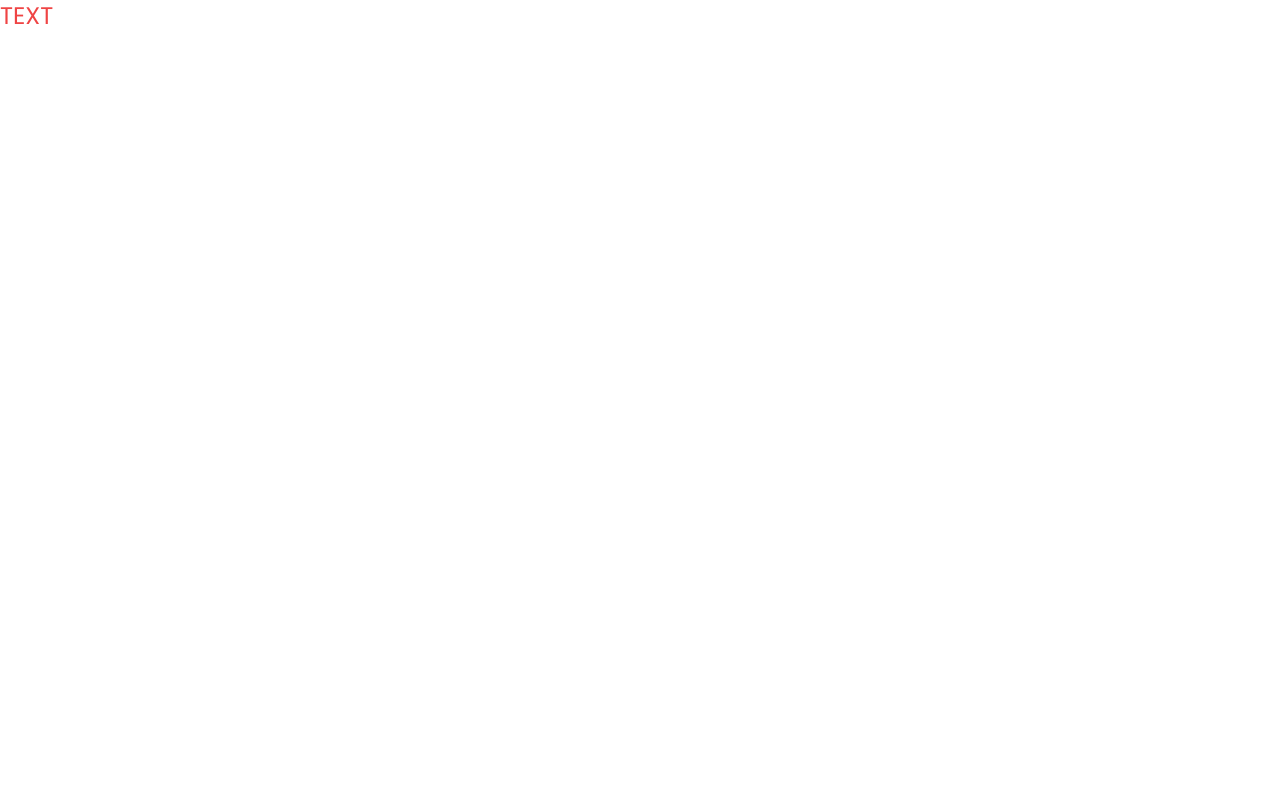
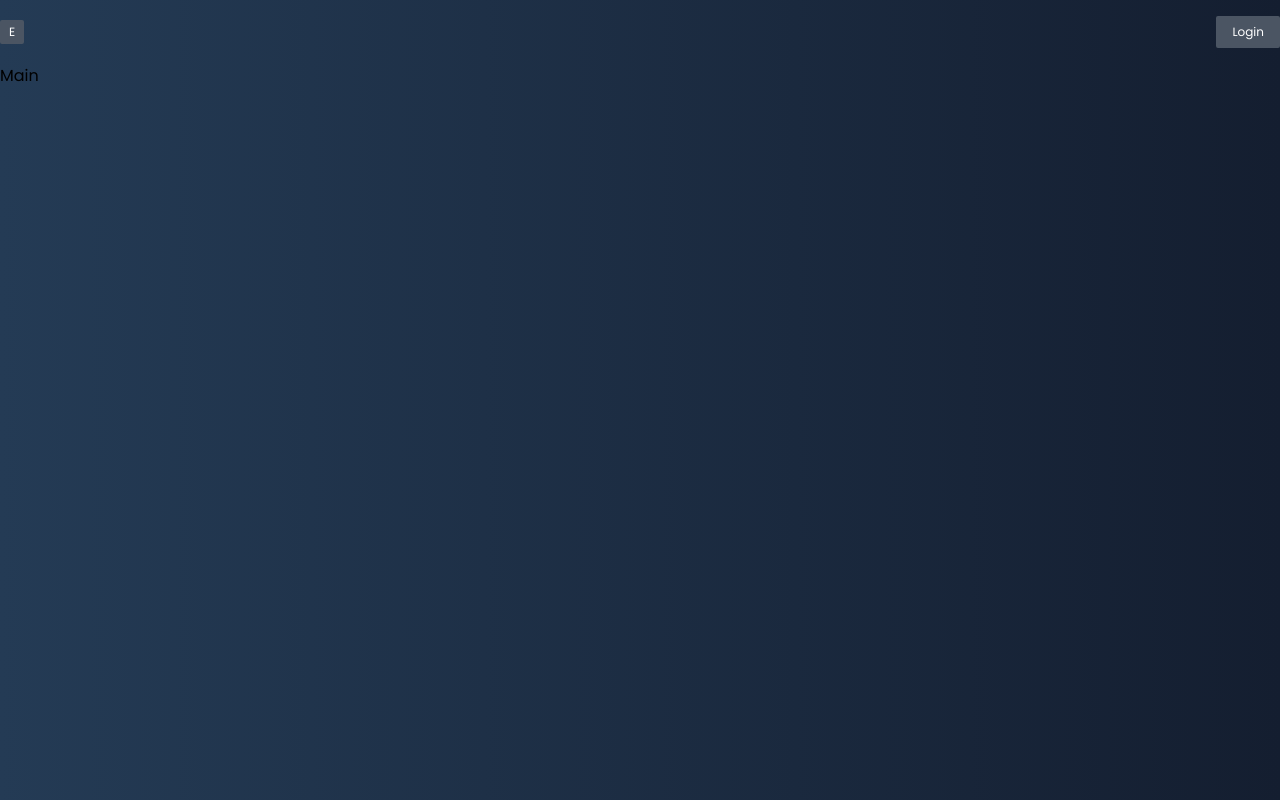
Before and after one commit to elis-11/posts, a React (Create React App) app in the folder posts/: page / in a window 1280 px wide. Built offline with nearby package versions, Linux system fonts and the light colour scheme.

Commit message:
Client: App, Index, Layout, Navbar & Styling!!!

```diff
--- a/posts/src/App.js
+++ b/posts/src/App.js
@@ -1,7 +1,28 @@
+import { Layout } from "./components/Layout";
+import { Routes, Route } from "react-router-dom";
+import { Main } from "./pages/Main";
+import { Posts } from "./pages/Posts";
+import { Post } from "./pages/Post";
+import { AddPost } from "./pages/AddPost";
+import { Register } from "./pages/Register";
+import { Login } from "./pages/Login";
+import { EditPost } from "./pages/EditPost";
 import "./App.css";
 
 function App() {
-  return <div className="text-2xl text-red-500">TEXT</div>;
+  return (
+    <Layout>
+      <Routes>
+        <Route path="/" element={<Main />} />
+        <Route path="posts" element={<Posts />} />
+        <Route path=":id" element={<Post />} />
+        <Route path=":id/edit" element={<EditPost />} />
+        <Route path="new" element={<AddPost />} />
+        <Route path="register" element={<Register />} />
+        <Route path="login" element={<Login />} />
+      </Routes>
+    </Layout>
+  );
 }
 
 export default App;
--- a/posts/src/components/Layout.jsx
+++ b/posts/src/components/Layout.jsx
@@ -1,7 +1,13 @@
-import React from 'react'
+import React from "react";
+import { Navbar } from "./Navbar";
 
-export const Layout = () => {
+export const Layout = ({ children }) => {
   return (
-    <div>Layout</div>
-  )
-}
+    <React.Fragment>
+      <div className="container mx-auto">
+        <Navbar />
+        {children}
+      </div>
+    </React.Fragment>
+  );
+};
--- a/posts/src/components/Navbar.jsx
+++ b/posts/src/components/Navbar.jsx
@@ -1,7 +1,61 @@
-import React from 'react'
+import React from "react";
+import { Link, NavLink } from "react-router-dom";
 
 export const Navbar = () => {
+  const isAuth = false;
+
+  const activeStyles = {
+    color: "white",
+  };
+
   return (
-    <div>Navbar</div>
-  )
-}
+    <div className="flex py-4 justify-between items-center">
+      <span className="flex justify-center items-center w-6 h-6 bg-gray-600 text-xs text-white rounded-sm">
+        E
+      </span>
+
+      {isAuth && (
+      <ul className="flex gap-8">
+        <li>
+          <NavLink
+            to={"/"}
+            href="/"
+            className="text-xs text-gray-400 hover:text-white"
+            style={({ isActive }) => (isActive ? activeStyles : undefined)}
+          >
+            Home
+          </NavLink>
+        </li>
+        <li>
+          <NavLink
+            to={"/posts"}
+            href="/"
+            className="text-xs text-gray-400 hover:text-white"
+            style={({ isActive }) => (isActive ? activeStyles : undefined)}
+          >
+            Posts
+          </NavLink>
+        </li>
+        <li>
+          <NavLink
+            to={"/new"}
+            href="/"
+            className="text-xs text-gray-400 hover:text-white"
+            style={({ isActive }) => (isActive ? activeStyles : undefined)}
+          >
+            Add Posts
+          </NavLink>
+        </li>
+      </ul>
+)}
+
+      <div className="flex justify-center items-center bg-gray-600 text-xs text-white rounded-sm px-4 py-2">
+        {isAuth ? (
+            <button>Logout</button>
+        ) : (
+            <Link to={'/login'}> Login </Link>
+        )}
+      </div>
+    </div>
+  );
+};
--- a/posts/src/index.css
+++ b/posts/src/index.css
@@ -5,5 +5,9 @@
 @layer base{
   body {
     font-family: 'Poppins', sans-serif;
+    background: #141E30;  /* fallback for old browsers */
+    background: -webkit-linear-gradient(to right, #243B55, #141E30);  /* Chrome 10-25, Safari 5.1-6 */
+    background: linear-gradient(to right, #243B55, #141E30); /* W3C, IE 10+/ Edge, Firefox 16+, Chrome 26+, Opera 12+, Safari 7+ */
+    min-height: 100vh;
   }
 }
--- a/posts/src/index.js
+++ b/posts/src/index.js
@@ -1,7 +1,12 @@
 import React from "react";
 import ReactDOM from "react-dom/client";
+import { BrowserRouter } from "react-router-dom";
 import "./index.css";
 import App from "./App";
 
 const root = ReactDOM.createRoot(document.getElementById("root"));
-root.render(<App />);
+root.render(
+  <BrowserRouter>
+    <App />
+  </BrowserRouter>,
+);
```
